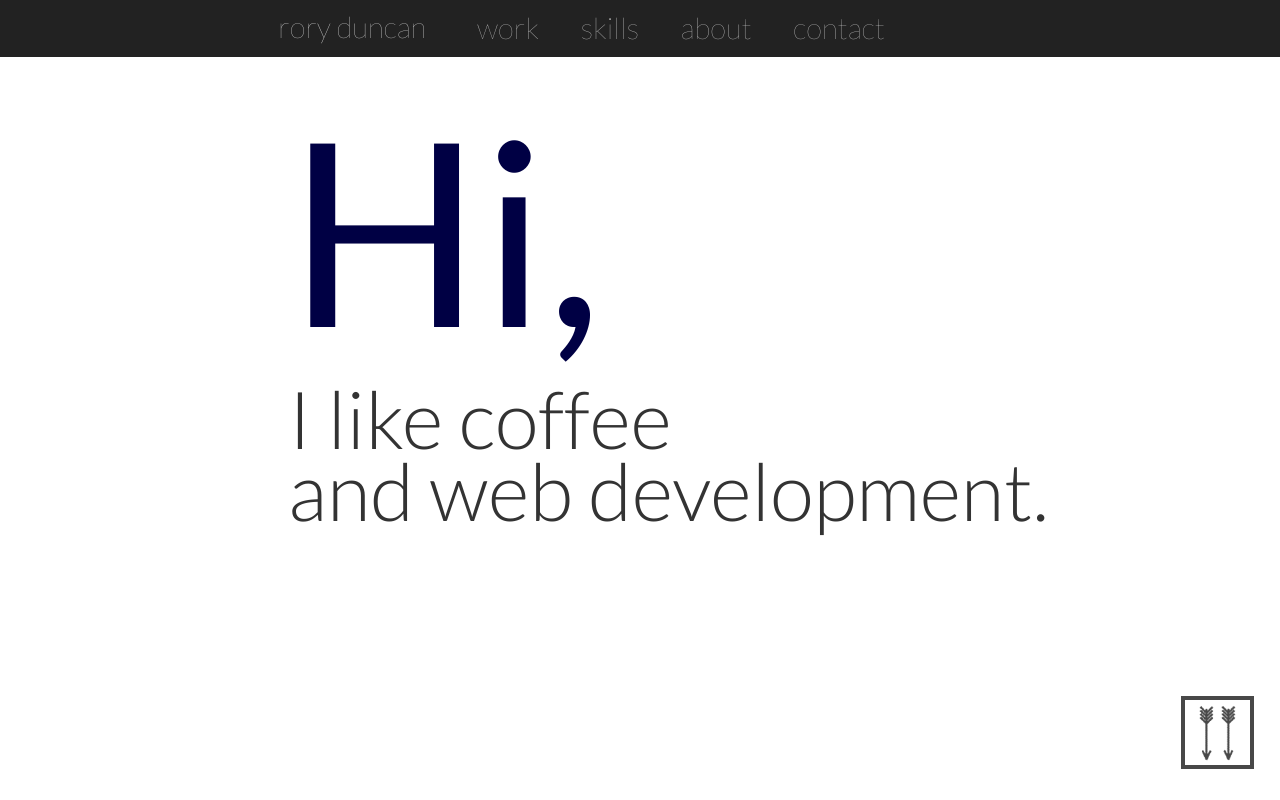
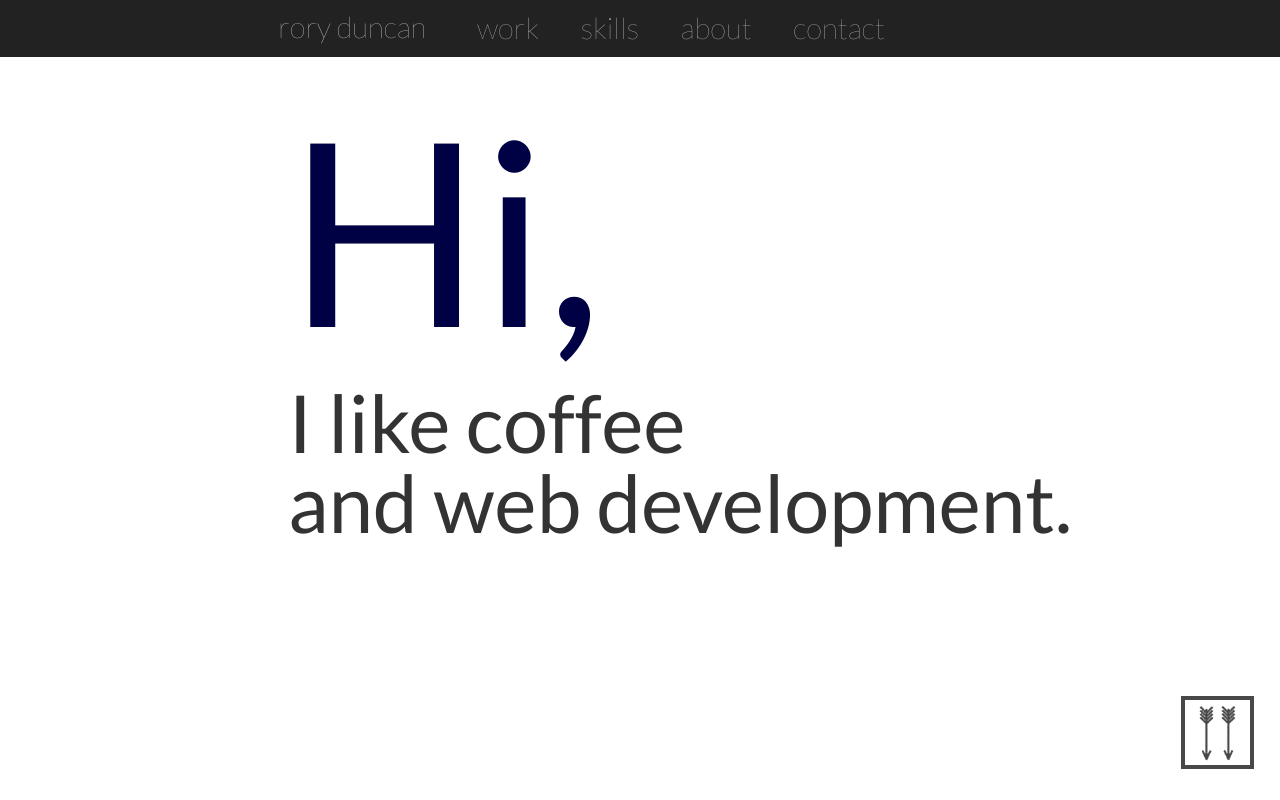
Before and after one commit to RoryDuncan/Portfolio-2013, a plain HTML site: page index.html in a window 1280 px wide. Shown: the top 800 px of the page. Drawn offline with Linux system fonts and the light colour scheme.

Commit message:
Fix interpolated font-weight not showing in chrome.

```diff
--- a/css/main.css
+++ b/css/main.css
@@ -242,13 +242,17 @@ h5 {font-weight: 400; }
         margin:0 0;
         color: #004;
         font-size:1.5;
-        font-weight:400;
+        font-weight: 400;
     }
     .welcome .hero p {
         margin:0 0;
         font-size:1.25em;
-        line-height: 0.9em;
-        font-weight:300;
+        line-height: 1em;
+        font-weight: 400;
+    }
+
+    .welcome .hero p span {
+        line-height: 1em;
     }
 
 /* * * * WORK  * * * */
--- a/js/main.js
+++ b/js/main.js
@@ -18,7 +18,7 @@ $(document).ready(
           collapseAll = function() {
             $(".work ul.expandable li").removeClass("active");
             $(".work p a").removeClass("active");
-          $(".work p a").text("Expand All  [+]");
+            $(".work p a").text("Expand All  [+]");
           };
 
 
```
